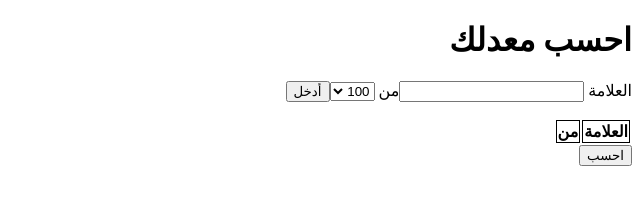
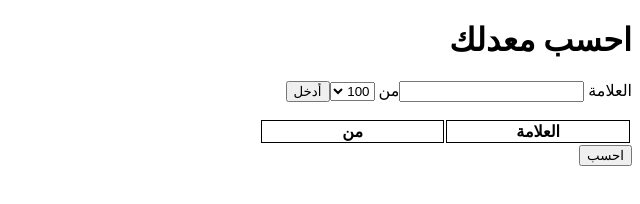
Before and after one commit to qaisw96/avgCalculate, a plain HTML site: page index.html in a window 1280 px wide. Shown: the whole page, without its empty margins (640-1280 px from the left). Drawn offline with Linux system fonts and the light colour scheme.

Commit message:
Update index.html

```diff
--- a/index.html
+++ b/index.html
@@ -17,6 +17,7 @@
   }
           .table, th, td {
     border: 1px solid black;
+    width: 13%;
 
 
   }
```
